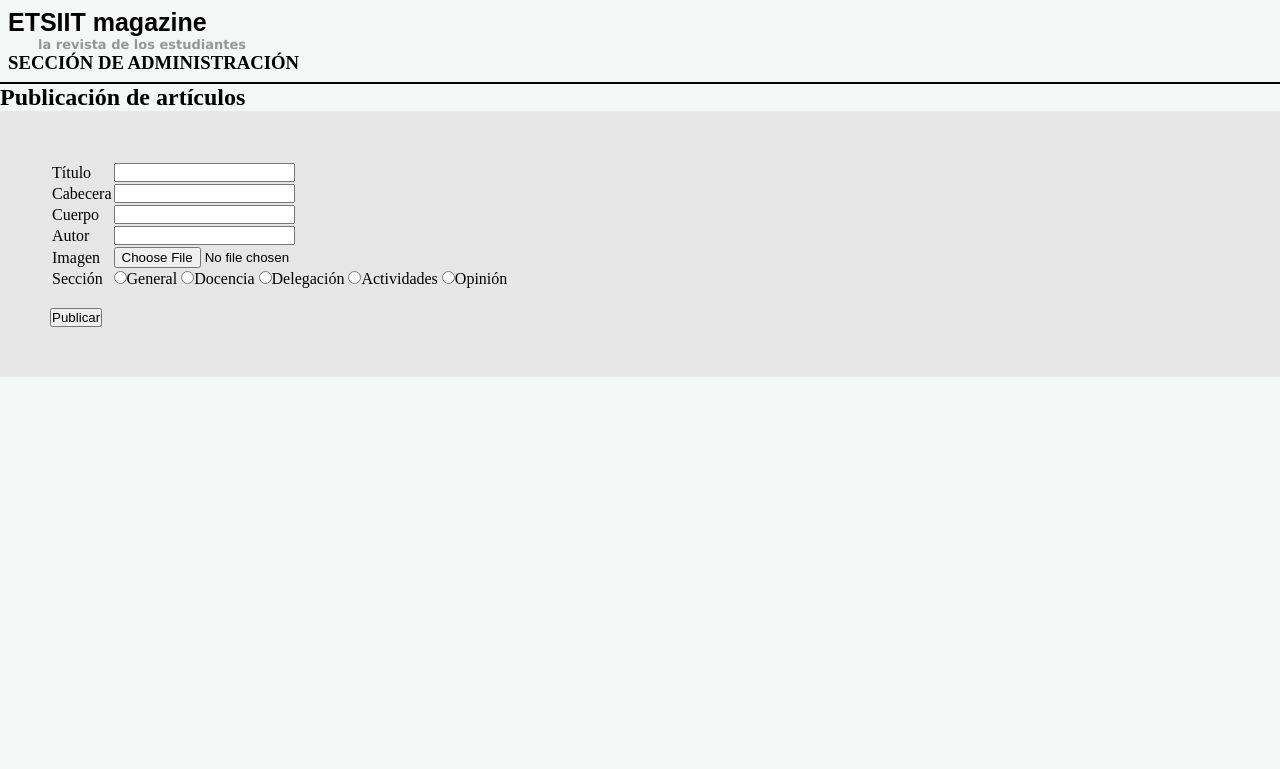
After one commit to juanAFernandez/TecnologiasWeb, a PHP site: page /publicarNoticia.php in a window 1280 px wide. The commit adds this page. Shown: the top 769 px of the page. Run offline with PHP 8.4, Linux system fonts and the light colour scheme.

Commit message:
Evolución de la parte administrativa del periódico digital

```diff
--- a/PeriodicoDigitalVersion2.0/cabecera.php
+++ b/PeriodicoDigitalVersion2.0/cabecera.php
@@ -1,4 +1,7 @@
 <?php
-	echo "<h1>ETSIIT magazine</h1>";
-	echo "<h2>la revista de los estudiantes</h2>";
+		//Creación de la cabecera.
+		echo "
+		  <h1>ETSIIT magazine</h1>
+	      <h2>la revista de los estudiantes</h2>
+        ";
 ?>
--- a/PeriodicoDigitalVersion2.0/estilo.css
+++ b/PeriodicoDigitalVersion2.0/estilo.css
@@ -77,21 +77,17 @@ adopte el formato y estilo predefinido aquí.
 
 
 
-
-
-
-
 .cabecera{
 	background: #F3F7F6;
 	padding: 8px;
 	border-bottom: 2px solid black;
 
 }
-.cabecera h1{
+.cabecera #titulo h1{
 	font: bold 25px arial 	;
 	color: rgb(0,0,0);
 }
-.cabecera h2{
+.cabecera #titulo h2{
 	font: bold 13px verdana, sans-serif;
 	color: rgb(150,150,150);
 	margin-left: 30px;
--- /dev/null
+++ b/PeriodicoDigitalVersion2.0/publicarNoticia.php
@@ -0,0 +1,76 @@
+	<html>
+	<head>
+	<title>ETSIIT magazine</title>
+	<meta name="description" content="Periódico digital de la ETSIIT">
+	<meta charset="UTF-8">
+	<link rel="stylesheet" href="estilo.css">
+</head>
+	<body>
+
+		<header class="cabecera">
+			<section id="titulo">
+				<?php
+			 		//Llamada a funcion cabecera.php para que introduzca la cabecera definida en otro lugar.
+			 		include 'cabecera.php';
+			 	?>
+			 	<h3>SECCIÓN DE ADMINISTRACIÓN</h3>
+			</section>
+			<section id="controlUsuario">
+				<?php
+					//Llamamos a la funcion para el control del usuario
+				?>
+			</section>
+		</header>
+
+
+		<h2>Publicación de artículos</h2>
+
+
+		<section class="formularioSuscripcion">
+
+			<form>
+				<table>
+					<tr>
+						<td>Título</td>
+						<td><input type="text" name="titulo" value=""></td>
+					</tr>
+					<tr>
+						<td>Cabecera</td>
+						<td><input type="text" name="cabecera" value=""></td>
+					</tr>
+					<tr>
+						<td>Cuerpo</td>
+						<td><input type="text" name="cuerpo" value=""></td>
+					</tr>
+					<tr>
+						<td>Autor</td>
+						<td><input type="text" name="mail" value=""></td>
+					</tr>
+
+					<tr>
+						<td>Imagen</td>
+						   	 <td><input name="userfile" type="file"></td>
+					</tr>
+
+					<tr>
+						<td>Sección</td>
+						<td>
+							<input type="radio" name="seccion" value="general">General
+							<input type="radio" name="seccion" value="docencia">Docencia
+							<input type="radio" name="seccion" value="delegacion">Delegación
+							<input type="radio" name="seccion" value="actividades">Actividades
+							<input type="radio" name="seccion" value="opinion">Opinión
+
+						</td>
+					</tr>
+				</table>
+
+				<br>
+				<input type="submit" value="Publicar">
+
+			</form>
+
+		</section>
+
+	</body>
+	</html>
```
Also changed, not shown: PeriodicoDigitalVersion2.0/(old2)index.html (added, +68 -0 lines), PeriodicoDigitalVersion2.0/index.php (+13 -7 lines), pruebas/index.php (added, +21 -0 lines), pruebas/subeArchivo.php (added, +25 -0 lines), pruebas/Imagenes/creativeCommons.jpg (added), pruebas/Imagenes/licencia.jpg (added), 1 other file.
